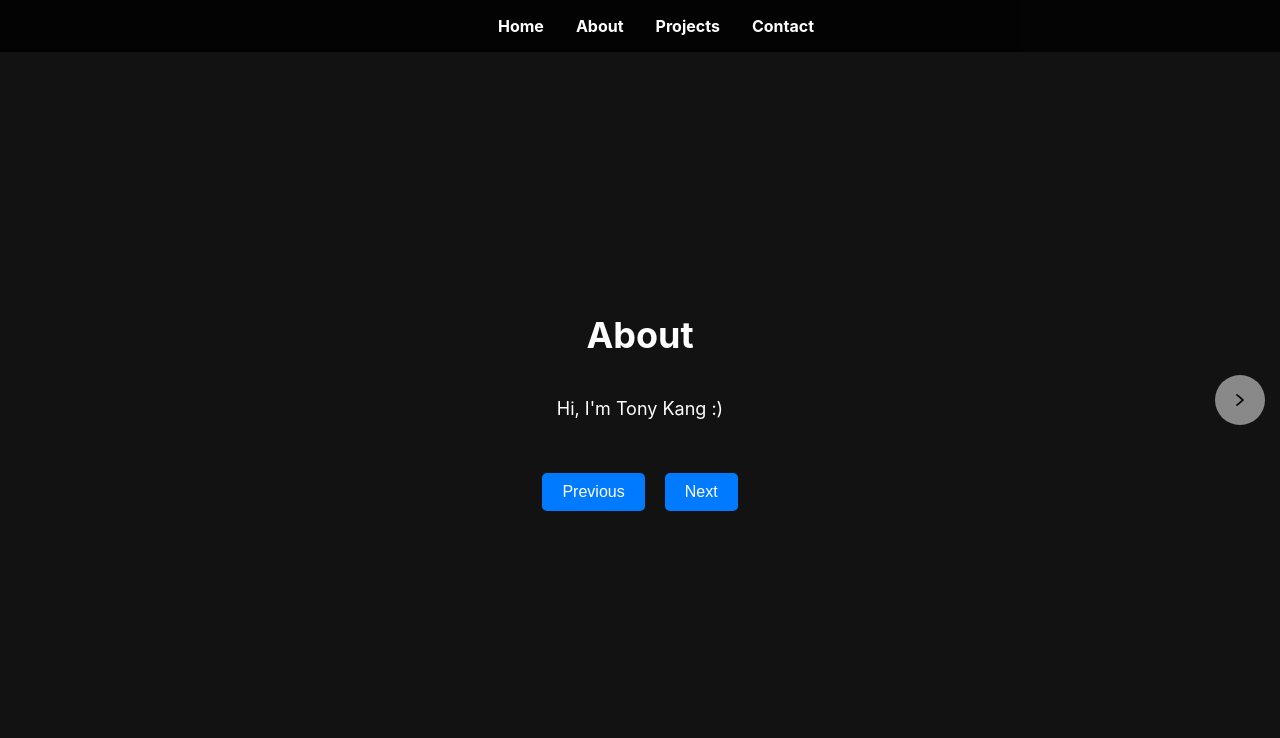
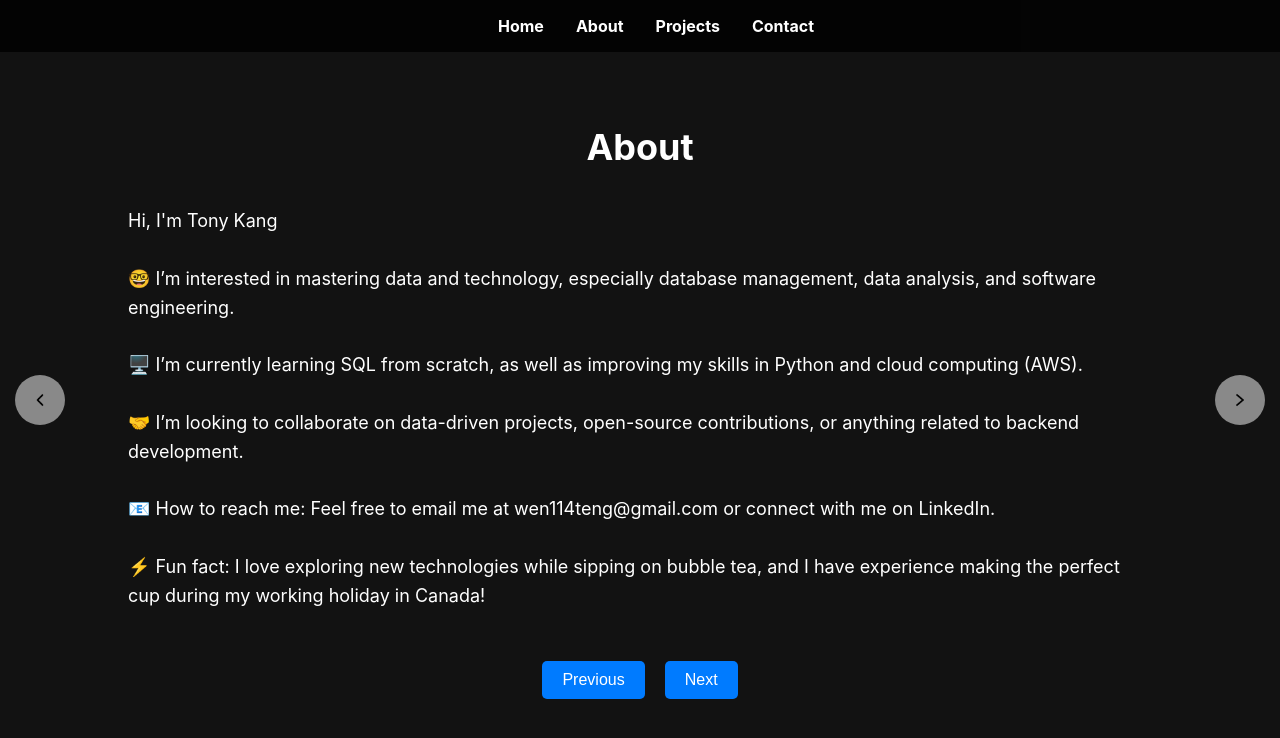
Before and after one commit to Ynot1996/personal-website, a React (Create React App) app: page /about in a window 1280 px wide. Shown: the top 738 px of the page. Built offline with nearby package versions, Linux system fonts and the light colour scheme.

Commit message:
edit about content and add left arrow

```diff
--- a/src/pages/About.js
+++ b/src/pages/About.js
@@ -4,12 +4,19 @@ import '../styles/About.css';
 
 const About = () => {
   const slides = [
-        "Hi, I'm Tony Kang :)",
-        "🤓 I’m interested in mastering data and technology, especially database management, data analysis, and software engineering.",
-        "🖥️ I’m currently learning SQL from scratch, as well as improving my skills in Python and cloud computing (AWS).",
-        "🤝 I’m looking to collaborate on data-driven projects, open-source contributions, or anything related to backend development.",
-        "📧 How to reach me: Feel free to email me at wen114teng@gmail.com or connect with me on LinkedIn.",
-        "⚡ Fun fact: I love exploring new technologies while sipping on bubble tea, and I have experience making the perfect cup during my working holiday in Canada!",
+    `Hi, I'm Tony Kang
+
+    🤓 I’m interested in mastering data and technology, especially database management, data analysis, and software engineering.
+
+    🖥️ I’m currently learning SQL from scratch, as well as improving my skills in Python and cloud computing (AWS).
+
+    🤝 I’m looking to collaborate on data-driven projects, open-source contributions, or anything related to backend development.
+
+    📧 How to reach me: Feel free to email me at wen114teng@gmail.com or connect with me on LinkedIn.
+
+    ⚡ Fun fact: I love exploring new technologies while sipping on bubble tea, and I have experience making the perfect cup during my working holiday in Canada!
+    `,
+    "1",
   ];
 
   const [currentSlide, setCurrentSlide] = useState(0);
@@ -28,12 +35,20 @@ const About = () => {
   const handleArrowClick = (direction) => {
     // Implement the logic to navigate between screens
     if (direction === 'right') {
-        navigate('./About');
+      navigate('/Projects');
+    };
+    if (direction === 'left') {
+      navigate('/');
     };
   };
 
   return (
     <div className="hero">
+
+      {/* 左箭頭 */}
+      <div className="arrow arrow-left" onClick={() => handleArrowClick('left')}>
+        <img src="/icons/left-arrow.png" alt="Left Arrow" />
+      </div>
 
       {/* 右箭頭 */}
       <div className="arrow arrow-right" onClick={() => handleArrowClick('right')}>
--- a/src/styles/About.css
+++ b/src/styles/About.css
@@ -11,10 +11,12 @@
 }
 
 .about-container {
+    white-space: pre-line;
     display: flex;
     flex-direction: column;
     align-items: center;
-    max-width: 600px;
+    margin: 0 auto;
+    max-width: 1200px;
 }
 
 .about-header {
@@ -26,6 +28,7 @@
 .about-text {
     font-size: 18px;
     line-height: 1.6;
+    text-align: left;
     margin-bottom: 30px;
 }
 
@@ -71,6 +74,10 @@
     background-color: rgba(255, 255, 255, 0.8);
 }
 
+.arrow-left {
+    left: 15px;
+}
+
 .arrow-right {
     right: 15px;
 }
@@ -83,21 +90,28 @@
 /* 響應式設計 */
 @media (max-width: 768px) {
     .hero {
-        flex-direction: column; /* 小螢幕下垂直排列 */
-        text-align: center; /* 居中對齊文字 */
-        padding: 2rem 1rem; /* 減少內邊距 */
+        flex-direction: column;
+        /* 小螢幕下垂直排列 */
+        text-align: center;
+        /* 居中對齊文字 */
+        padding: 2rem 1rem;
+        /* 減少內邊距 */
     }
 
     .about-header {
-        font-size: 28px; /* 減小標題字體大小 */
+        font-size: 28px;
+        /* 減小標題字體大小 */
     }
 
     .about-text {
-        font-size: 16px; /* 減小文本字體大小 */
+        font-size: 16px;
+        /* 減小文本字體大小 */
     }
 
     .button {
-        padding: 8px 16px; /* 減小按鈕內邊距 */
-        font-size: 14px; /* 減小按鈕字體大小 */
+        padding: 8px 16px;
+        /* 減小按鈕內邊距 */
+        font-size: 14px;
+        /* 減小按鈕字體大小 */
     }
 }
```
Also changed, not shown: src/App.css (deleted, +0 -38 lines), public/icons/left-arrow.png (added). Lines whose indentation alone changed are shown as unchanged.
